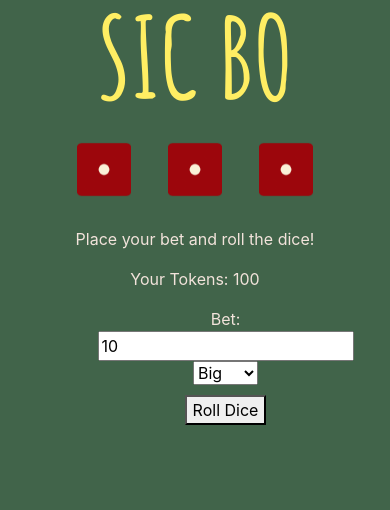
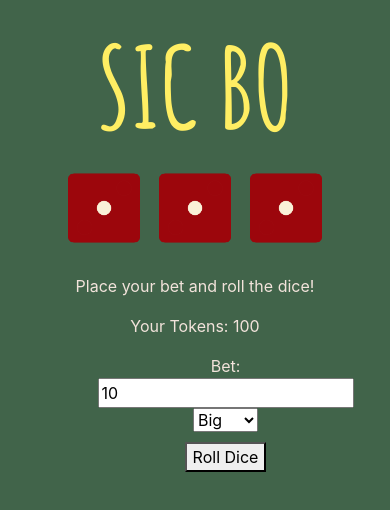
Before and after one commit to zoetlam/Sicbo-Game, a plain HTML site: page index.html in a window 390 px wide. Drawn offline with nearby package versions, Linux system fonts and the light colour scheme.

Commit message:
Add files via upload

```diff
--- a/css/styles.css
+++ b/css/styles.css
@@ -24,7 +24,7 @@ body{
     text-align: center;
     font-family: 'Amatic SC', cursive;
     font-size: 170px;
-    margin-bottom: 0;
+    margin: 30px;
     line-height: 1;
 }
 .dice-area{
@@ -58,4 +58,8 @@ p{
     .dice-area{
         margin: 30px auto;
     }
+    .dice{
+        width: 30%;
+        padding: 0 5px;
+    }
 }
```
